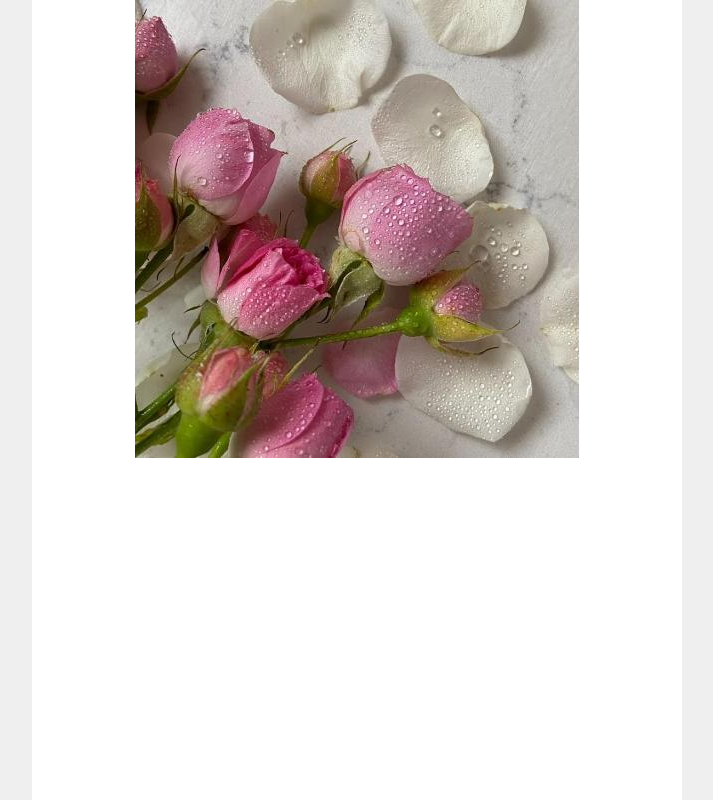
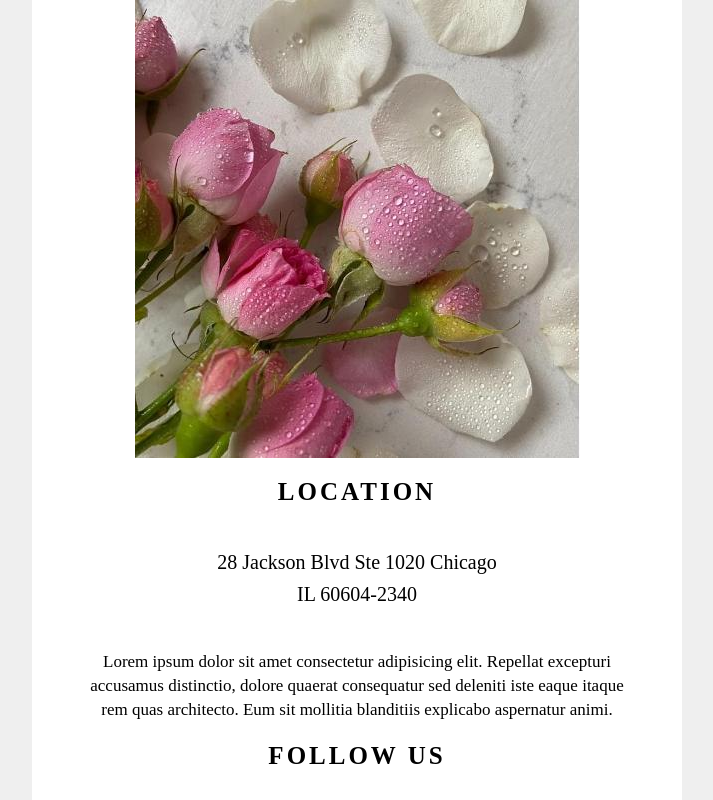
Before and after one commit to ToledoFor/it-00-2023, a plain HTML site: page index.html in a window 1280 px wide. Shown: the whole page, without its empty margins (283-996 px from the left). Drawn offline with Linux system fonts and the light colour scheme.

Commit message:
Work in progress

```diff
--- a/assets/style.css
+++ b/assets/style.css
@@ -35,3 +35,35 @@ img {
 
     margin: 0 auto;
 }
+
+.title {
+    font-weight: bold;
+    font-size: 25px;
+
+    text-transform: uppercase;
+
+    letter-spacing: 3px;
+
+    margin-top: 20px;
+    margin-bottom: 20px;
+}
+
+p {
+    font-size: 17px;
+
+    /* max-width: 80%;
+    margin: 0 auto; */
+
+    margin: 20px 50px;
+
+    line-height: 24px;
+}
+
+.location {
+    font-size: 20px;
+
+    margin-top: 40px;
+    margin-bottom: 40px;
+
+    line-height: 32px;
+}
--- a/index.html
+++ b/index.html
@@ -17,7 +17,36 @@
 </head>
 <body>
     <div class="container">
-        <img src="assets/flowers.jpeg" alt="Flowers">
+        <section>
+            <img src="assets/flowers.jpeg" alt="Flowers">
+        </section>
+
+        <section>
+            <!-- <strong>Lorem 1</strong>
+            <b>Lorem 2</b>
+
+            <em>Lorem 3</em>
+            <i>Lorem 4</i>
+
+            <span>Lorem 5</span> -->
+
+            <h1 class="title">Location</h1>
+
+            <p class="location">28 Jackson Blvd Ste 1020 Chicago<br>
+                IL 60604-2340
+            </p>
+
+            <!-- <p>28 Jackson Blvd Ste 1020 Chicago <span style="display: block;">IL 60604-2340</span></p> -->
+
+            <!-- <p>28 Jackson Blvd Ste 1020 Chicago</p>
+            <p>IL 60604-2340</p> -->
+
+            <p>Lorem ipsum dolor sit amet consectetur adipisicing elit. Repellat excepturi accusamus distinctio, dolore quaerat consequatur sed deleniti iste eaque itaque rem quas architecto. Eum sit mollitia blanditiis explicabo aspernatur animi.</p>
+
+        </section>
+        <section>
+            <h2 class="title">Follow us</h2>
+        </section>
     </div>
 </body>
 </html>
```
